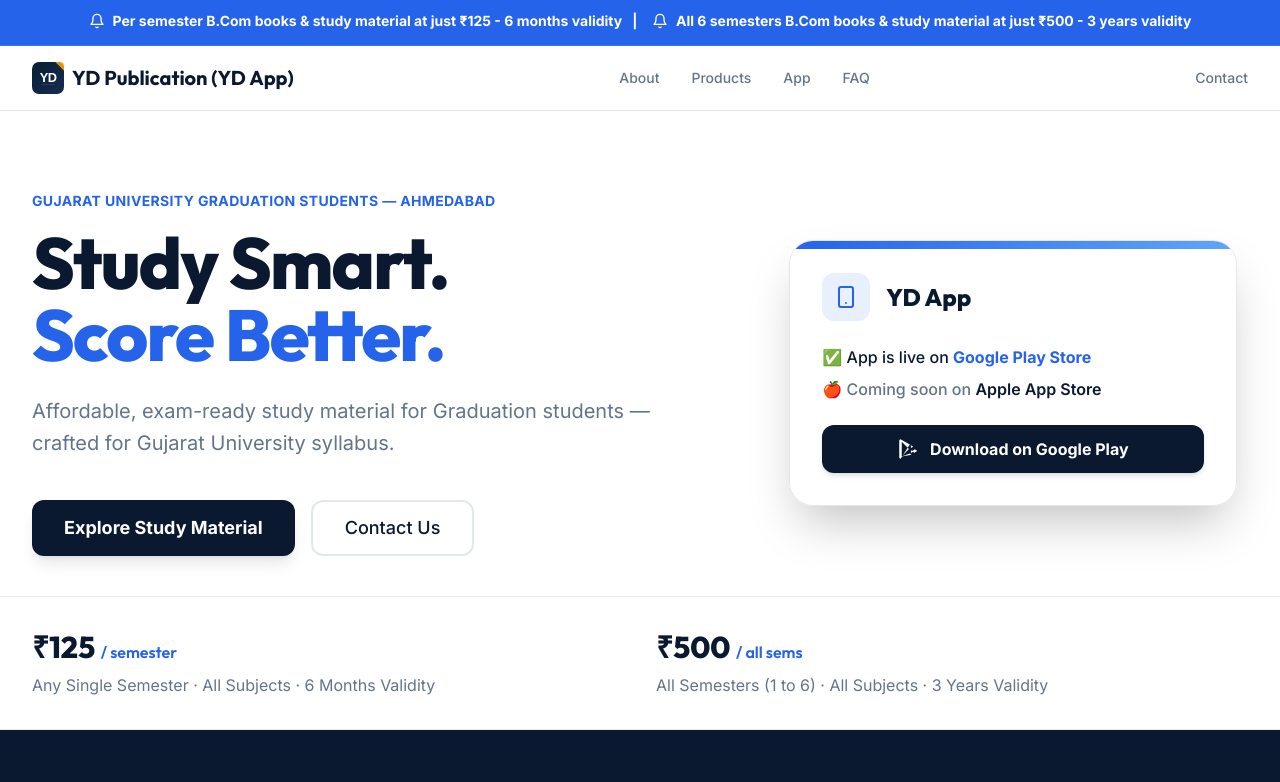
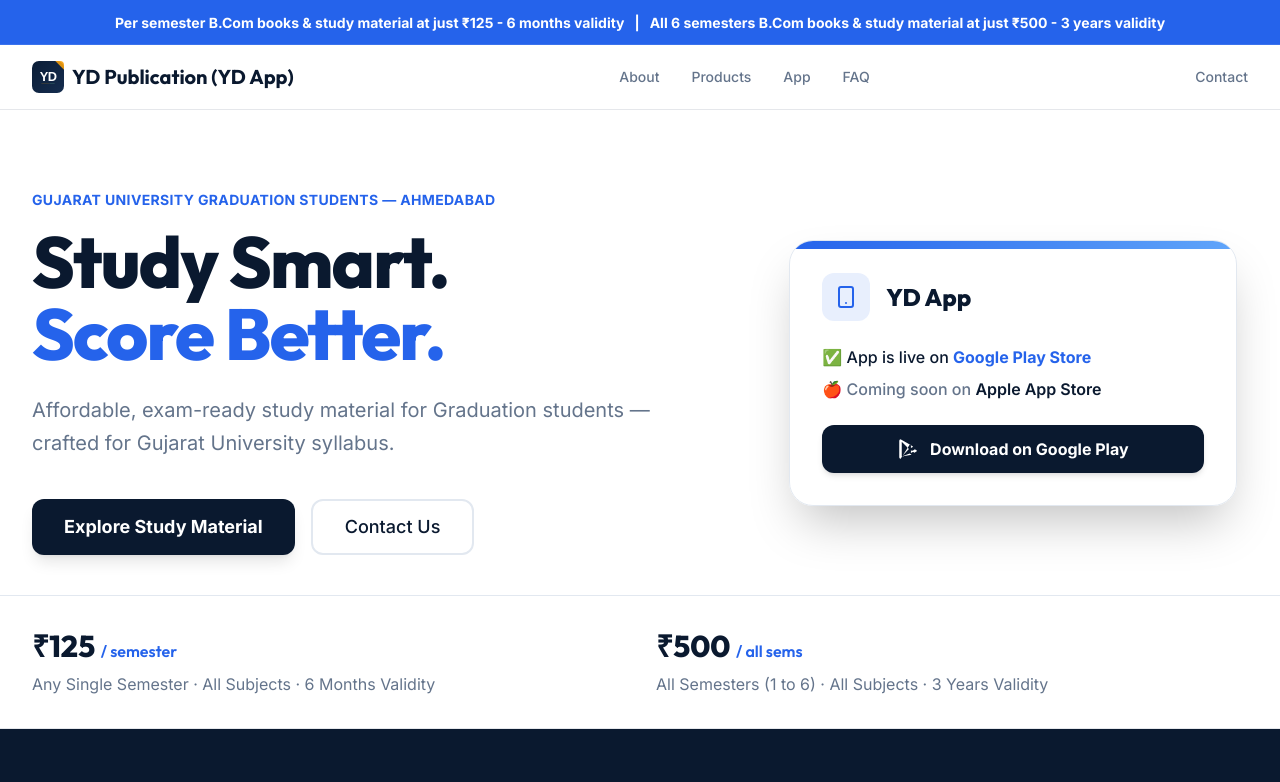
Before and after one commit to yuvraj0312-star/yd-publication-website, a React (Vite) app: page / in a window 1280 px wide. Shown: the top 782 px of the page. Built offline with nearby package versions, Linux system fonts and the light colour scheme; no server answers.

Commit message:
Update Ticker 1.jsx

```diff
--- a/src/components/Ticker.jsx
+++ b/src/components/Ticker.jsx
@@ -11,9 +11,7 @@ export default function Ticker() {
       textAlign: 'center',
     }}>
       <span style={{ fontSize: '14px', fontWeight: '700', display: 'inline-flex', alignItems: 'center', gap: '8px' }}>
-        <Bell size={16} />
         Per semester B.Com books &amp; study material at just ₹125 - 6 months validity &nbsp;&nbsp;|&nbsp;&nbsp;
-        <Bell size={16} />
         All 6 semesters B.Com books &amp; study material at just ₹500 - 3 years validity
       </span>
     </div>
```
